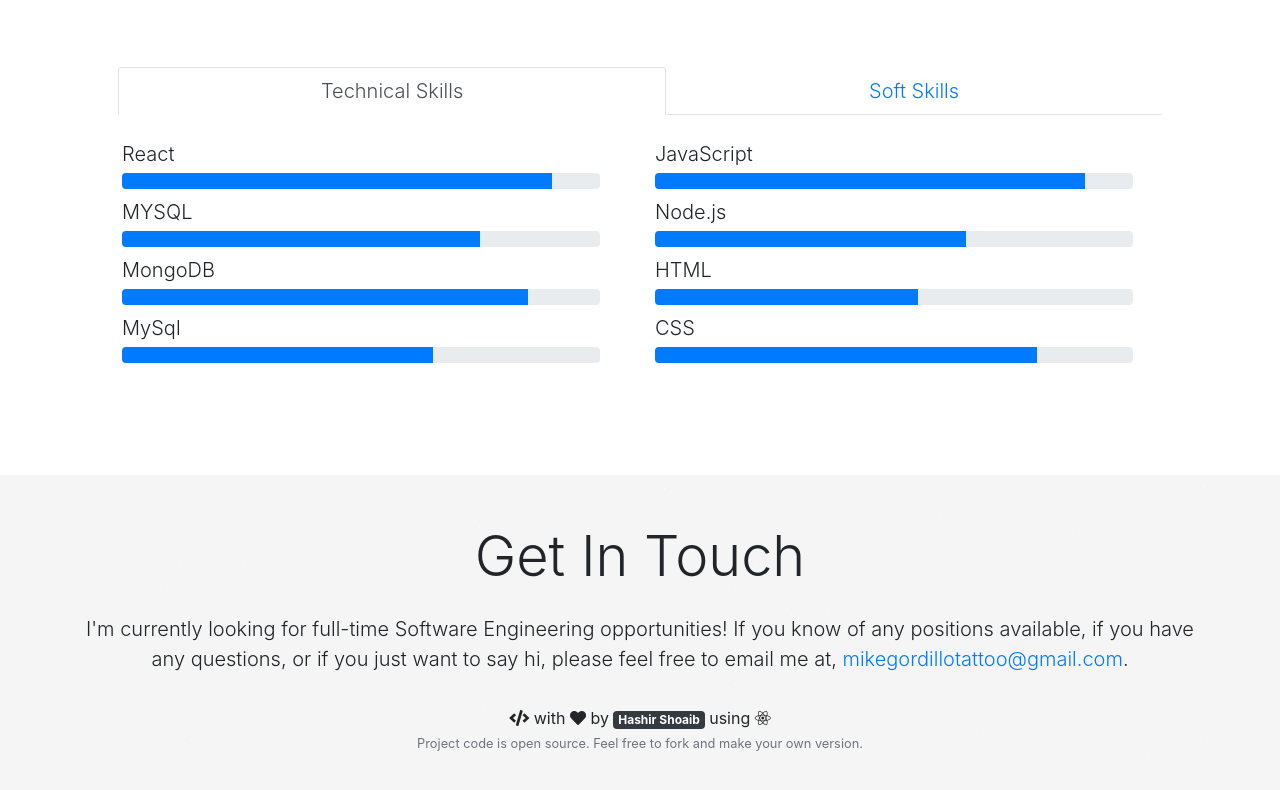
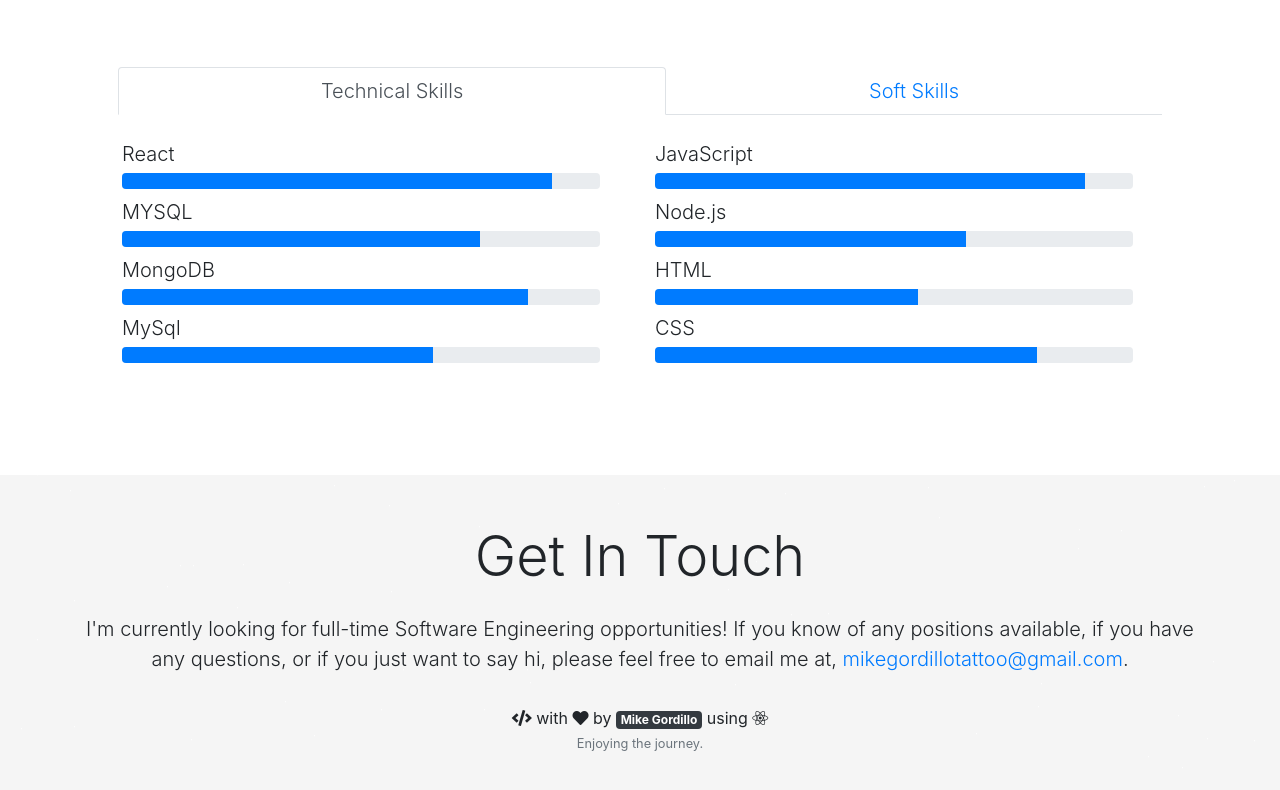
Before and after one commit to MikeGordillo/React-Portfolio, a React (Create React App) app: page / in a window 1280 px wide. Shown: the part 3054-3844 px from the top of the page. Built offline with nearby package versions, Linux system fonts and the light colour scheme; no server answers.

Commit message:
making changes and additions

```diff
--- a/pages.js
+++ b/pages.js
@@ -1,6 +1,6 @@
 const ghpages = require("gh-pages");
 const pathname = `${__dirname}/build`;
-const repoURL = "https://github.com/hashirshoaeb/hashirshoaeb.github.io.git";
+const repoURL = "https://https://github.com/MikeGordillo";
 
 ghpages.publish(
   pathname,
--- a/src/components/Footer.jsx
+++ b/src/components/Footer.jsx
@@ -12,16 +12,15 @@ const Footer = (props) => {
         <a
           className="badge badge-dark"
           rel="noopener"
-          href="https://github.com/hashirshoaeb"
+          href="https://https://github.com/MikeGordillo"
           aria-label="My GitHub"
         >
-          Hashir Shoaib
+          Mike Gordillo
         </a>{" "}
         using <i className="fab fa-react" />
         <p>
           <small className="text-muted">
-            Project code is open source. Feel free to fork and make your own
-            version.
+           Enjoying the journey.
           </small>
         </p>
       </Container>
```
Also changed, not shown: package.json (+4 -4 lines).
